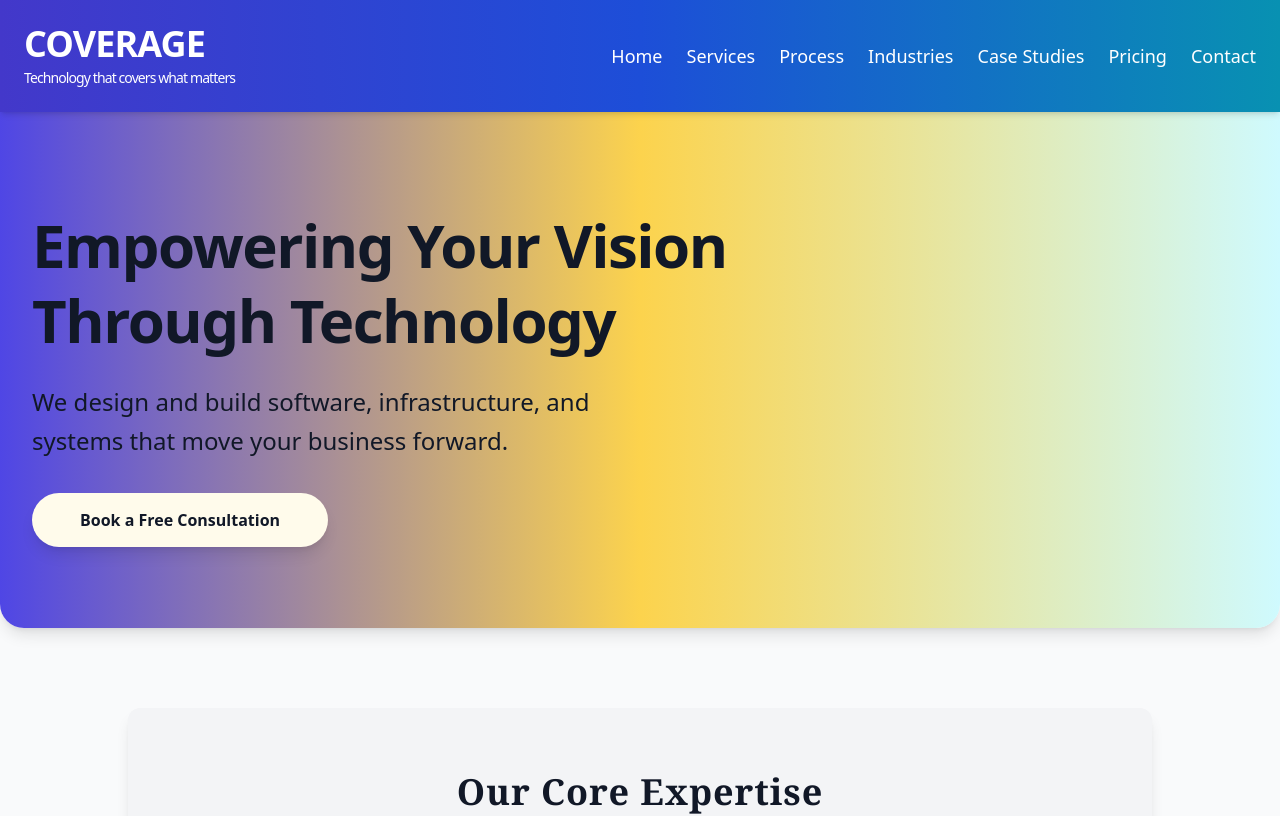
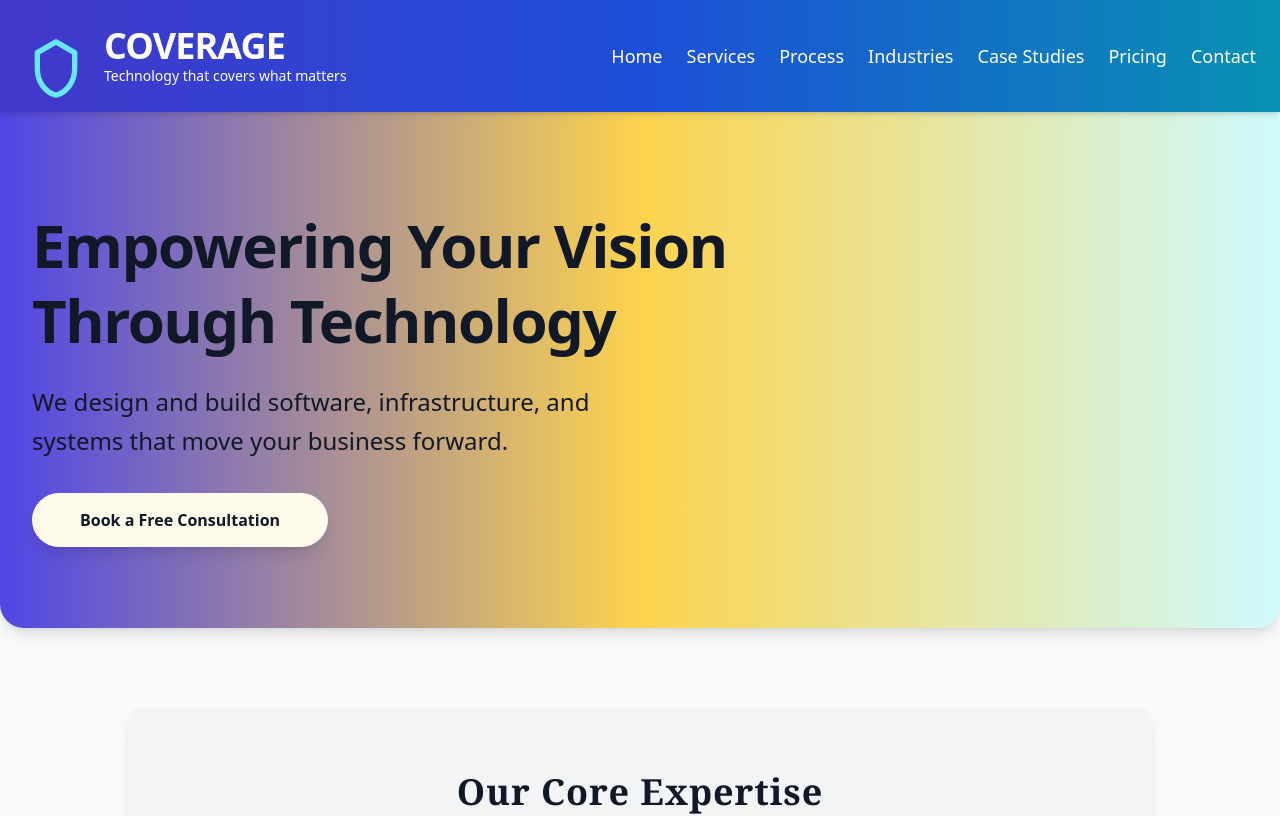
Before and after one commit to Lakeram21/coverage, a React (Create React App) app: page / in a window 1280 px wide. Shown: the top 816 px of the page. Built offline with nearby package versions, Linux system fonts and the light colour scheme.

Commit message:
added temp pictures

```diff
--- a/src/components/Header.js
+++ b/src/components/Header.js
@@ -1,20 +1,49 @@
 import React from "react";
 import { Link } from "react-router-dom";
+import { motion } from "framer-motion";
 
 export default function Header() {
   return (
     <header className="bg-gradient-to-r from-indigo-700 via-blue-700 to-cyan-600 text-white p-6 shadow-md sticky top-0 z-50">
       <div className="max-w-7xl mx-auto flex flex-col md:flex-row items-center justify-between">
-        <h1 className="text-3xl md:text-4xl font-extrabold tracking-tight">
-          COVERAGE
-          <span className="block text-sm font-light mt-1">Technology that covers what matters</span>
-        </h1>
-        <nav className="mt-4 md:mt-0 flex space-x-6 text-lg font-medium">
+        <div className="flex items-center space-x-4">
+          <motion.svg
+  xmlns="http://www.w3.org/2000/svg"
+  fill="none"
+  viewBox="0 0 24 24"
+  strokeWidth={2}
+  stroke="currentColor"
+  className="w-16 h-16 text-cyan-300"
+  animate={{ y: [0, 15, 0] }}  // wiggle right and back
+  transition={{
+    repeat: Infinity,
+    duration: 4,
+    ease: "easeInOut",
+    // repeatDelay: 2.4,
+  }}
+>
+  {/* Your original shield shape */}
+  <path
+    strokeLinecap="round"
+    strokeLinejoin="round"
+    d="M12 2l7 4v6c0 5-3 9-7 10-4-1-7-5-7-10V6l7-4z"
+  />
+</motion.svg>
+
+          <div>
+            <h1 className="text-3xl md:text-4xl font-extrabold tracking-tight">
+              COVERAGE
+            </h1>
+            <p className="text-sm font-light">Technology that covers what matters</p>
+          </div>
+        </div>
+
+        <nav className="mt-6 md:mt-0 flex flex-wrap justify-center space-x-6 text-lg font-medium">
           {["Home", "Services", "Process", "Industries", "Case Studies", "Pricing", "Contact"].map((label) => (
             <Link
               key={label}
-              to={label === "Home" ? "/" :`/${label.toLowerCase().replace(/\s+/g, "-")}`}
-              className="relative group text-white hover:text-cyan-300 transition"
+              to={label === "Home" ? "/" : `/${label.toLowerCase().replace(/\s+/g, "-")}`}
+              className="relative group hover:text-cyan-300 transition"
             >
               {label}
               <span className="absolute left-0 bottom-0 w-0 h-0.5 bg-amber-400 group-hover:w-full transition-all duration-300"></span>
--- a/src/pages/Home.js
+++ b/src/pages/Home.js
@@ -258,19 +258,19 @@ export default function Home() {
               {
                 name: "Issac",
                 role: "Software Developer & Project Manager",
-                image: "https://randomuser.me/api/portraits/men/32.jpg",
+                image: "https://media.licdn.com/dms/image/v2/D4E03AQF1BKeRpENJvQ/profile-displayphoto-shrink_400_400/profile-displayphoto-shrink_400_400/0/1685059267319?e=1756339200&v=beta&t=4rRGn_SnsGfOAgCNFrnhoY37DmAZ_BH0A34jxfYoasA",
                 desc: "15+ years delivering high-impact software and leading projects across industries."
               },
               {
                 name: "Enrique",
                 role: "DevOps & Cloud Engineer",
-                image: "https://randomuser.me/api/portraits/men/45.jpg",
+                image: "https://media.licdn.com/dms/image/v2/C5603AQGwOnwGlSJgDw/profile-displayphoto-shrink_800_800/profile-displayphoto-shrink_800_800/0/1635380599397?e=1756339200&v=beta&t=U13VtMbD13YfuKKSDLtv2MwjDvhuHuA4NVKfHwbdIbg",
                 desc: "Expert in infrastructure automation, CI/CD, and scalable deployments."
               },
               {
                 name: "Lakeram",
                 role: "Full Stack Developer & Automation Specialist",
-                image: "https://randomuser.me/api/portraits/men/85.jpg",
+                image: "https://media.licdn.com/dms/image/v2/C5603AQEcmj0Mr4EDdw/profile-displayphoto-shrink_400_400/profile-displayphoto-shrink_400_400/0/1659546765697?e=1756339200&v=beta&t=uVblvrYd1HIANjVo7gXdgZHZi82UQuuWsE_TJFsJRTw",
                 desc: "Focused on scalable apps and automation-driven productivity."
               }
             ].map(({ name, role, image, desc }) => (
```
